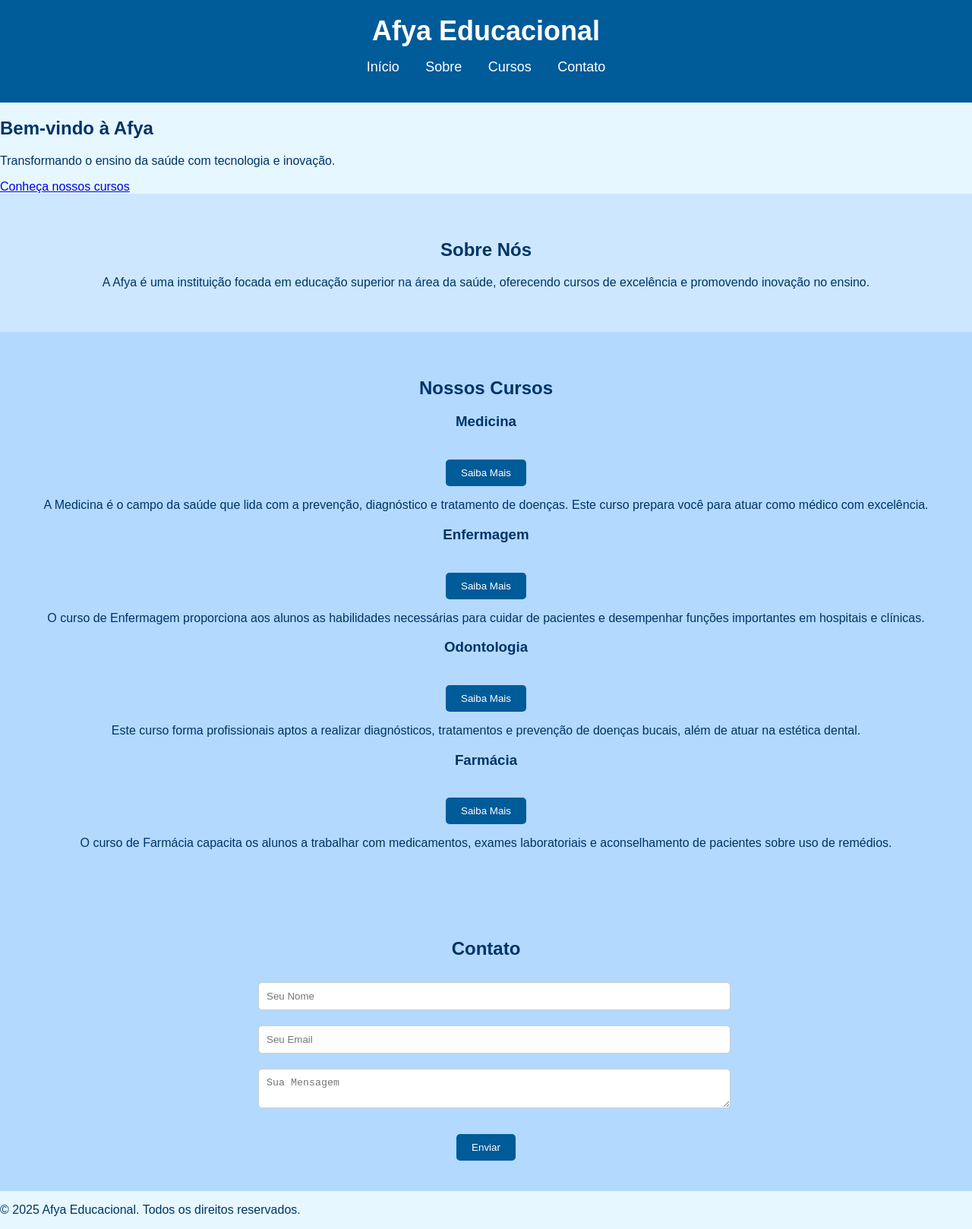
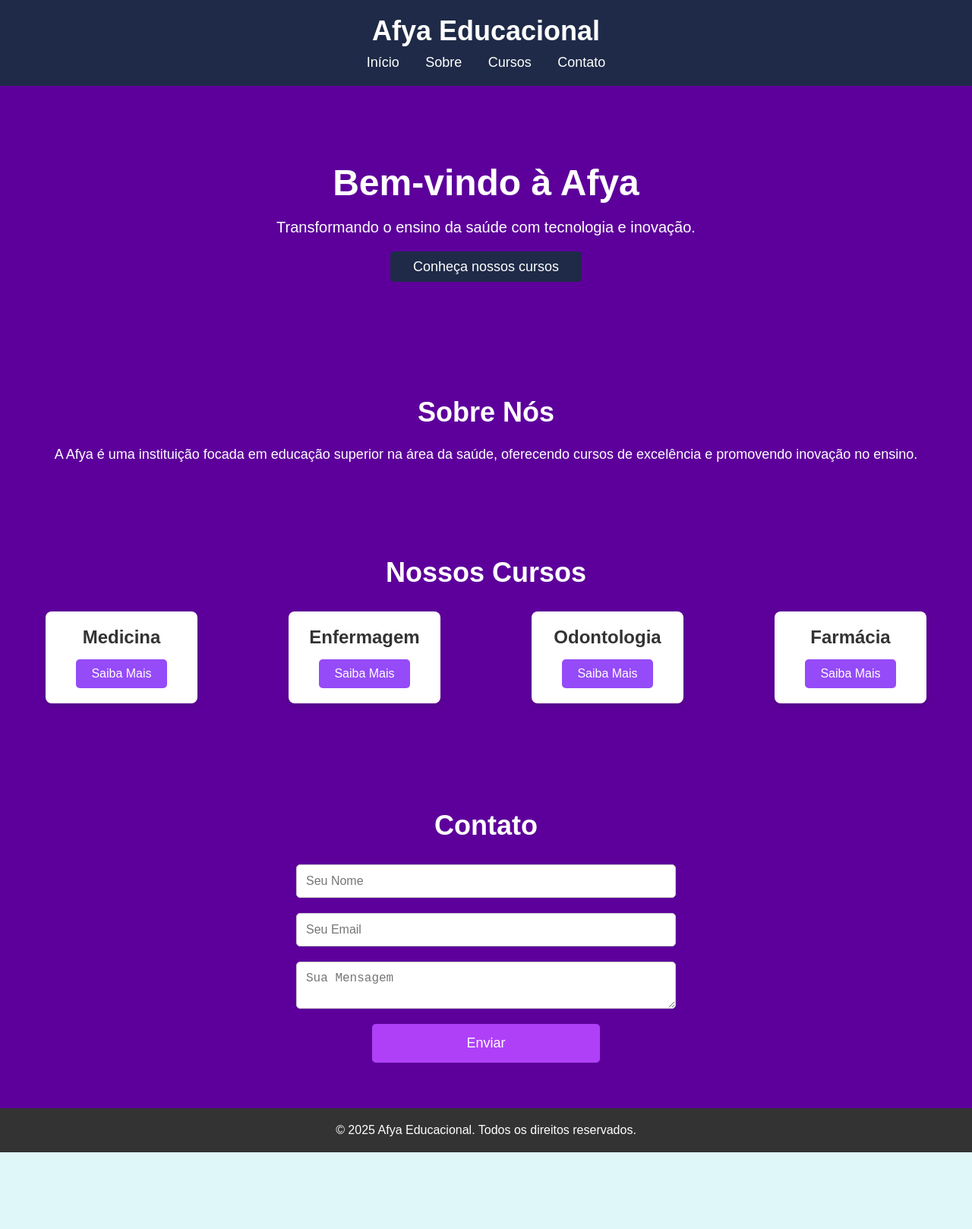
Before and after one commit to eduardosdss/TRABALHO, a plain HTML site: page index.html in a window 1280 px wide. Shown: the whole page at 76% size. After the commit the page ends 1517 px from the top, so only its background shows below. Drawn offline with Linux system fonts and the light colour scheme.

Commit message:
Update styles.css

```diff
--- a/styles.css
+++ b/styles.css
@@ -1,207 +1,253 @@
-/* Cor de fundo geral */
-body {
-    font-family: Arial, sans-serif;
-    background-color: #e6f7ff; /* Fundo azul claro */
-    color: #003366; /* Texto azul escuro */
+/* Resetando margens e preenchimentos padrão */
+* {
     margin: 0;
     padding: 0;
+    box-sizing: border-box;
 }
 
-/* Cabeçalho */
+/* Corpo e fundo geral */
+body {
+    font-family: 'Arial', sans-serif;
+    background-color: #E0F7FA; /* Fundo azul claro */
+    color: #333;
+}
+
+/* Estilos para o cabeçalho */
 header {
-    background-color: #005b99; /* Azul intermediário */
-    color: white;
-    padding: 20px;
+    background-color: #1e2a47;
+    color: #fff;
+    padding: 20px 0;
     text-align: center;
 }
 
 header h1 {
     font-size: 36px;
-    margin: 0;
+    font-weight: bold;
+    margin-bottom: 10px;
 }
 
-/* Navegação */
-nav ul {
+header nav ul {
     list-style: none;
     padding: 0;
 }
 
-nav ul li {
+header nav ul li {
     display: inline-block;
     margin: 0 15px;
 }
 
-nav ul li a {
+header nav ul li a {
+    color: #fff;
     text-decoration: none;
-    color: white;
     font-size: 18px;
-    transition: color 0.3s ease;
 }
 
-nav ul li a:hover {
-    color: #cce7ff; /* Azul bem claro ao passar o mouse */
+header nav ul li a:hover {
+    color: #1e2a47;
 }
 
-/* Seção Sobre Nós */
+/* Estilos para a seção banner */
+.banner {
+    background-color: #5d009b; /* Azul vibrante para o banner */
+    color: white;
+    padding: 100px 0;
+    text-align: center;
+}
+
+.banner h2 {
+    font-size: 48px;
+    font-weight: bold;
+    margin-bottom: 20px;
+}
+
+.banner p {
+    font-size: 20px;
+    margin-bottom: 30px;
+}
+
+.banner .btn {
+    background-color: #1e2a47;
+    color: white;
+    padding: 10px 30px;
+    text-decoration: none;
+    border-radius: 5px;
+    font-size: 18px;
+    transition: background-color 0.3s, transform 0.3s, box-shadow 0.3s;
+}
+
+.banner .btn:hover {
+    background-color: #1e2a47;
+    transform: scale(1.1); /* Aumenta um pouco o tamanho do botão */
+    box-shadow: 0 4px 10px rgba(0, 0, 0, 0.2); /* Adiciona sombra ao passar o mouse */
+}
+
+/* Seção Sobre */
 #sobre {
-    padding: 40px 20px;
+    padding: 60px 0;
     text-align: center;
-    background-color: #cce7ff; /* Fundo azul bem claro */
+    background-color: #5d009b;
 }
 
 #sobre h2 {
-    color: #003366; /* Azul escuro */
+    font-size: 36px;
+    color: #ffffff;
+    margin-bottom: 20px;
 }
 
-button {
-    background-color: #005b99; /* Azul intermediário */
-    color: white;
-    padding: 10px 20px;
-    border: none;
-    cursor: pointer;
-    border-radius: 5px;
-    transition: background 0.3s ease;
+#sobre p {
+    font-size: 18px;
+    color: #ffffff;
+    line-height: 1.6;
 }
 
-button:hover {
-    background-color: #003366; /* Azul mais escuro */
-}
-
-/* Seção Cursos */
+/* Estilos para a seção de cursos */
 #cursos {
-    padding: 40px 20px;
-    background-color: #b3d9ff; /* Fundo azul médio */
+    background-color: #5d009b;
+    padding: 60px 0;
     text-align: center;
 }
 
-/* Alinhamento dos botões dos cursos */
-#cursos .curso-container {
-    display: flex;
-    justify-content: center;
-    gap: 20px; /* Espaçamento entre os botões */
-    flex-wrap: wrap; /* Para permitir que os botões se ajustem em dispositivos menores */
+#cursos h2 {
+    font-size: 36px;
+    margin-bottom: 30px;
+    color: #ffffff;
 }
 
-.curso {
-    background-color: #005b99; /* Azul intermediário */
+.course-list {
+    display: flex;
+    justify-content: space-around;
+    flex-wrap: wrap;
+}
+
+.course-item {
+    background-color: #fff;
+    padding: 20px;
+    width: 200px;
+    margin-bottom: 20px;
+    border-radius: 8px;
+    box-shadow: 0 4px 8px rgba(0, 0, 0, 0.1);
+    transition: transform 0.3s ease;
+    position: relative;
+}
+
+.course-item:hover {
+    transform: translateY(-10px);
+}
+
+.course-item h3 {
+    font-size: 24px;
+    color: #333;
+    margin-bottom: 15px;
+}
+
+.course-item button {
+    background-color: #954bf7;
     color: white;
     border: none;
     padding: 10px 20px;
+    font-size: 16px;
     cursor: pointer;
     border-radius: 5px;
-    transition: background-color 0.3s ease;
-    margin: 10px;
-    width: 150px; /* Define a largura dos botões */
+    transition: background-color 0.3s, transform 0.3s, box-shadow 0.3s;
 }
 
-.curso:hover {
-    background-color: #003366; /* Azul mais escuro */
+.course-item button:hover {
+    background-color: #9b59b6; /* Lilás / roxo ao passar o mouse */
+    transform: scale(1.1); /* Aumenta um pouco o tamanho do botão */
+    box-shadow: 0 4px 10px rgba(0, 0, 0, 0.2); /* Adiciona sombra ao passar o mouse */
 }
 
-/* Modal */
-#modal {
+/* Descrição do curso oculta inicialmente */
+.course-description {
     display: none;
-    position: fixed;
-    z-index: 1;
-    left: 0;
-    top: 0;
-    width: 100%;
-    height: 100%;
-    background-color: rgba(0, 0, 0, 0.4); /* Fundo escuro para o modal */
-    overflow: auto;
+    background-color: #f0f0f0;
+    padding: 15px;
+    margin-top: 10px;
+    border-radius: 5px;
+    font-size: 16px;
+    color: #333;
+    text-align: left;
+    box-shadow: 0 4px 10px rgba(0, 0, 0, 0.1);
 }
 
-.modal-content {
-    background-color: white;
-    margin: 15% auto;
-    padding: 20px;
-    border-radius: 10px;
-    width: 80%;
-    max-width: 600px;
-}
 
-.close {
-    color: #aaa;
-    float: right;
-    font-size: 28px;
-    font-weight: bold;
-    cursor: pointer;
-}
-
-.close:hover,
-.close:focus {
-    color: black;
-    text-decoration: none;
-    cursor: pointer;
-}
-
-/* Seção Depoimentos */
-#depoimentos {
-    padding: 40px 20px;
-    background-color: #cce7ff; /* Fundo azul claro */
+/* Área para exibir a imagem do curso */
+.course-image {
+    display: none;
+    margin-top: 40px;
     text-align: center;
 }
 
-.depoimento {
-    margin: 20px 0;
-    padding: 15px;
-    background-color: #ffffff;
-    border-left: 5px solid #005b99; /* Azul intermediário */
-    font-style: italic;
+.course-image img {
+    width: 80%;
+    max-width: 600px;
+    border-radius: 10px;
+    box-shadow: 0 4px 10px rgba(0, 0, 0, 0.2);
+    transition: transform 0.3s ease;
 }
 
-button {
-    background-color: #005b99;
-    color: white;
-    padding: 10px 20px;
-    border: none;
-    cursor: pointer;
-    border-radius: 5px;
-    transition: background 0.3s ease;
-    margin-top: 20px;
-}
-
-button:hover {
-    background-color: #003366; /* Azul mais escuro */
+.course-image img:hover {
+    transform: scale(1.05);
 }
 
 /* Seção Contato */
 #contato {
-    padding: 40px 20px;
-    background-color: #b3d9ff;
+    padding: 60px 0;
+    background-color: #5d009b;
     text-align: center;
 }
 
-#contato form {
-    max-width: 600px;
-    margin: 0 auto;
+#contato h2 {
+    font-size: 36px;
+    color: #ffffff;
+    margin-bottom: 30px;
 }
 
-#contato input,
-#contato textarea {
+#contact-form {
+    display: flex;
+    flex-direction: column;
+    align-items: center;
+    justify-content: center;
     width: 100%;
-    padding: 10px;
-    margin: 10px 0;
+    max-width: 500px; /* Define uma largura máxima para o formulário */
+    margin: 0 auto; /* Centraliza o formulário na tela */
+}
+
+#contact-form input, #contact-form textarea {
+    width: 100%;
+    padding: 12px;
+    margin-bottom: 20px;
+    font-size: 16px;
     border-radius: 5px;
     border: 1px solid #ccc;
 }
 
-#contato button {
-    background-color: #005b99;
+#contact-form button {
+    background-color: #af40f8;
     color: white;
-    padding: 10px 20px;
+    padding: 15px 30px; /* Aumenta o padding para melhorar a aparência */
     border: none;
+    font-size: 18px;
+    border-radius: 5px;
     cursor: pointer;
-    border-radius: 5px;
+    transition: background-color 0.3s, transform 0.3s, box-shadow 0.3s;
+    width: 100%;
+    max-width: 300px; /* Limita a largura máxima do botão */
+    margin: 0 auto; /* Centraliza o botão */
 }
 
-#contato button:hover {
-    background-color: #003366;
+#contact-form button:hover {
+    background-color: #9e2cfc;
+    transform: scale(1.1); /* Aumenta um pouco o tamanho do botão */
+    box-shadow: 0 4px 10px rgba(0, 0, 0, 0.2); /* Adiciona sombra ao passar o mouse */
 }
 
-#mensagem-enviada {
-    font-size: 16px;
-    font-weight: bold;
-    color: green;
-    margin-top: 10px;
+
+
+/* Rodapé */
+footer {
+    background-color: #333;
+    color: white;
+    padding: 20px 0;
+    text-align: center;
 }
```
